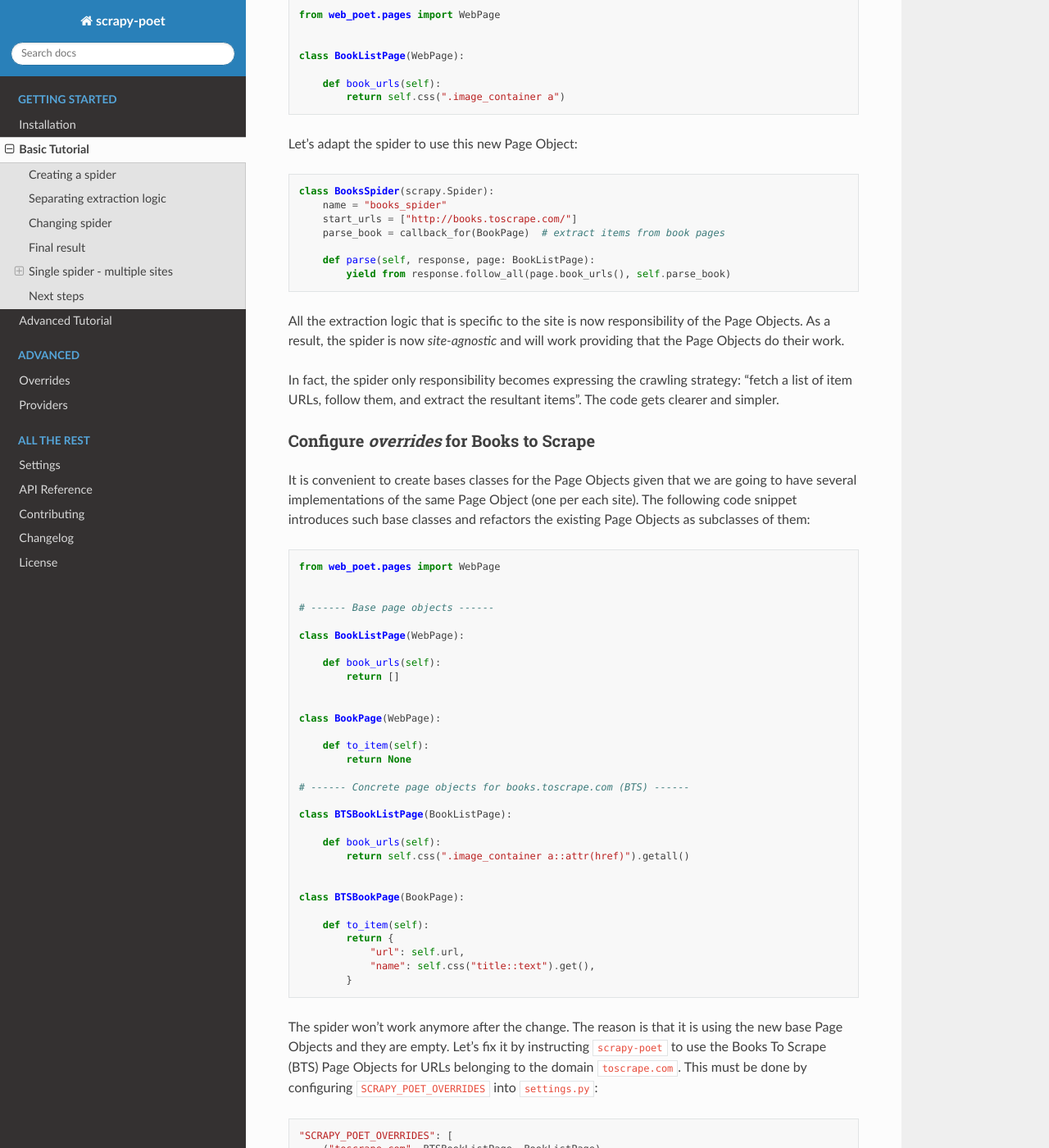
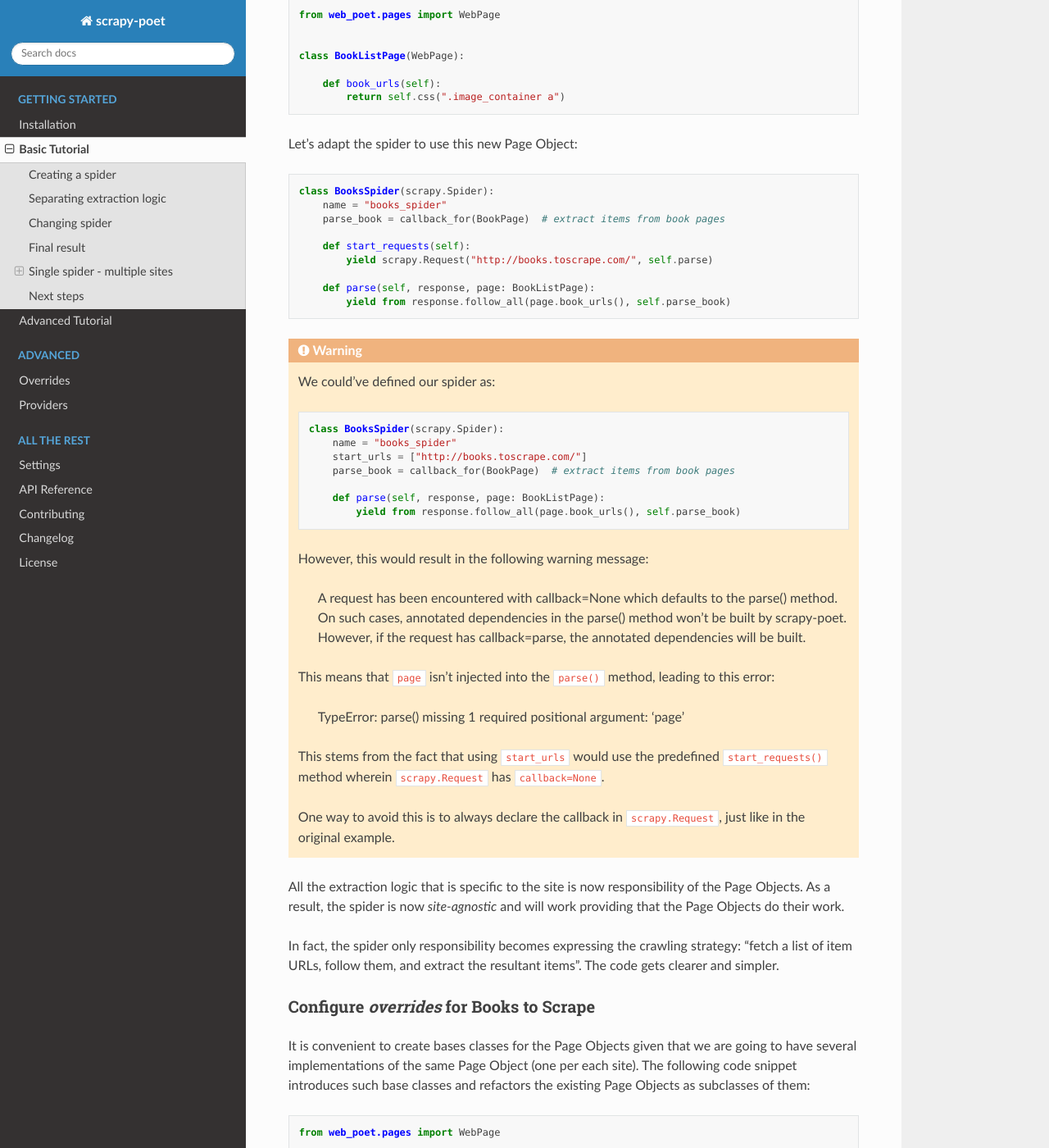
Before and after one commit to scrapinghub/scrapy-poet, a Sphinx documentation site: the page built from docs/intro/basic-tutorial.rst, in a window 1280 px wide and 1400 px high, scrolled down 5485 px. Shown: the whole window at 82% size. Built offline with Sphinx 7.4.7 and the Read the Docs theme 2.0.0, drawn with Linux system fonts in a browser that asks for light colours.

Commit message:
update docs/examples to prevent implicit use of request.callback=None

```diff
--- a/docs/intro/basic-tutorial.rst
+++ b/docs/intro/basic-tutorial.rst
@@ -317,11 +317,47 @@ Let's adapt the spider to use this new Page Object:
 
     class BooksSpider(scrapy.Spider):
         name = "books_spider"
-        start_urls = ["http://books.toscrape.com/"]
         parse_book = callback_for(BookPage)  # extract items from book pages
+
+        def start_requests(self):
+            yield scrapy.Request("http://books.toscrape.com/", self.parse)
 
         def parse(self, response, page: BookListPage):
             yield from response.follow_all(page.book_urls(), self.parse_book)
+
+.. warning::
+
+    We could've defined our spider as:
+
+    .. code-block:: python
+
+        class BooksSpider(scrapy.Spider):
+            name = "books_spider"
+            start_urls = ["http://books.toscrape.com/"]
+            parse_book = callback_for(BookPage)  # extract items from book pages
+
+            def parse(self, response, page: BookListPage):
+                yield from response.follow_all(page.book_urls(), self.parse_book)
+
+    However, this would result in the following warning message:
+
+        A request has been encountered with callback=None which
+        defaults to the parse() method. On such cases, annotated
+        dependencies in the parse() method won't be built by
+        scrapy-poet. However, if the request has callback=parse,
+        the annotated dependencies will be built.
+
+    This means that ``page`` isn't injected into the ``parse()`` method, leading
+    to this error:
+
+        TypeError: parse() missing 1 required positional argument: 'page'
+
+    This stems from the fact that using ``start_urls`` would use the predefined
+    ``start_requests()`` method wherein ``scrapy.Request`` has ``callback=None``.
+
+    One way to avoid this is to always declare the callback in ``scrapy.Request``,
+    just like in the original example.
+
 
 All the extraction logic that is specific to the site is now responsibility
 of the Page Objects. As a result, the spider is now *site-agnostic* and will
```
Also changed, not shown: docs/intro/advanced-tutorial.rst (+6 -4 lines), docs/providers.rst (+0 -34 lines), 7 other files.
